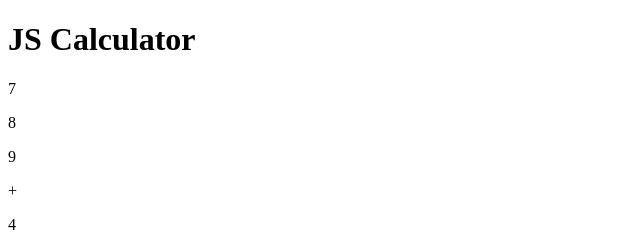
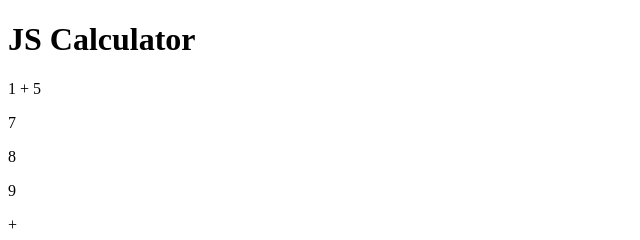
Before and after one commit to BaldeSep/JS-Calculator, a plain HTML site: page index.html in a window 1280 px wide. Shown: the top 240 px of the page, 0-640 px from the left. Drawn offline with Linux system fonts and the light colour scheme.

Commit message:
[index.html] Add Span to calculator display

```diff
--- a/index.html
+++ b/index.html
@@ -19,7 +19,7 @@
     <main>
       <div class="container">
         <div id="calculator-wrapper">
-          <div id="calculator-display"></div>
+          <div id="calculator-display"><span id="expression">1 + 5</span></div>
           <div id="calculator-button-wrapper">
             <p>7</p>
             <p>8</p>
```
